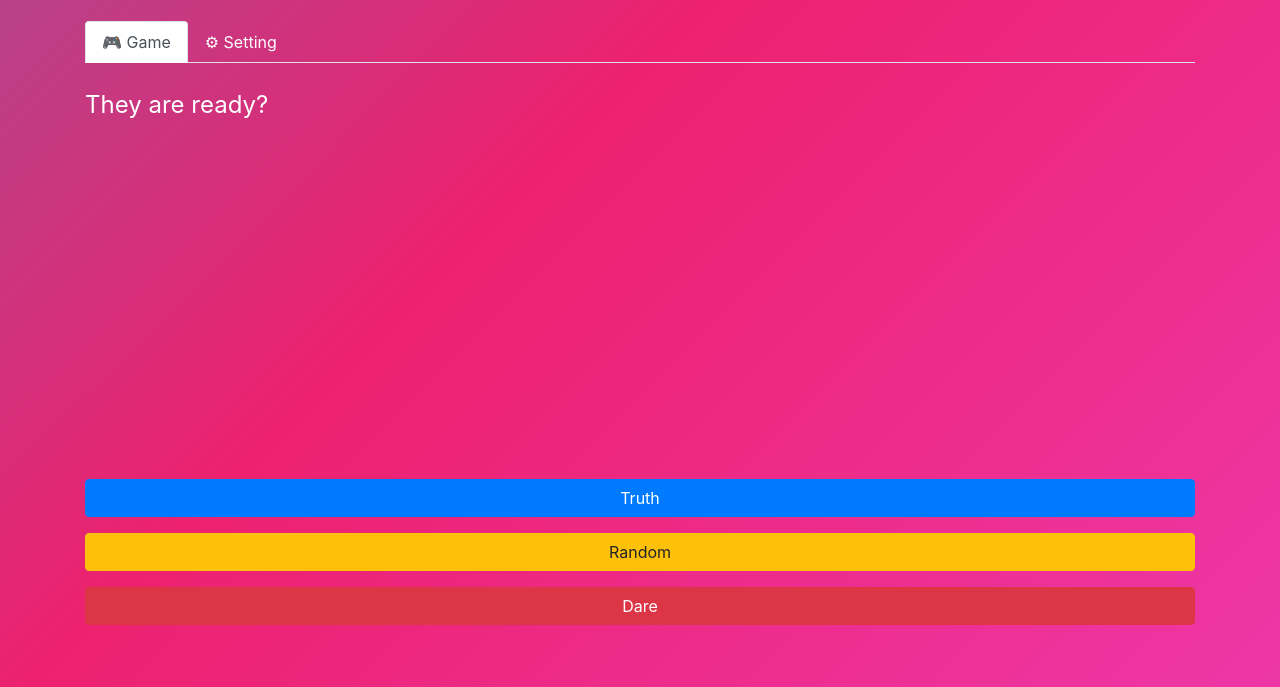
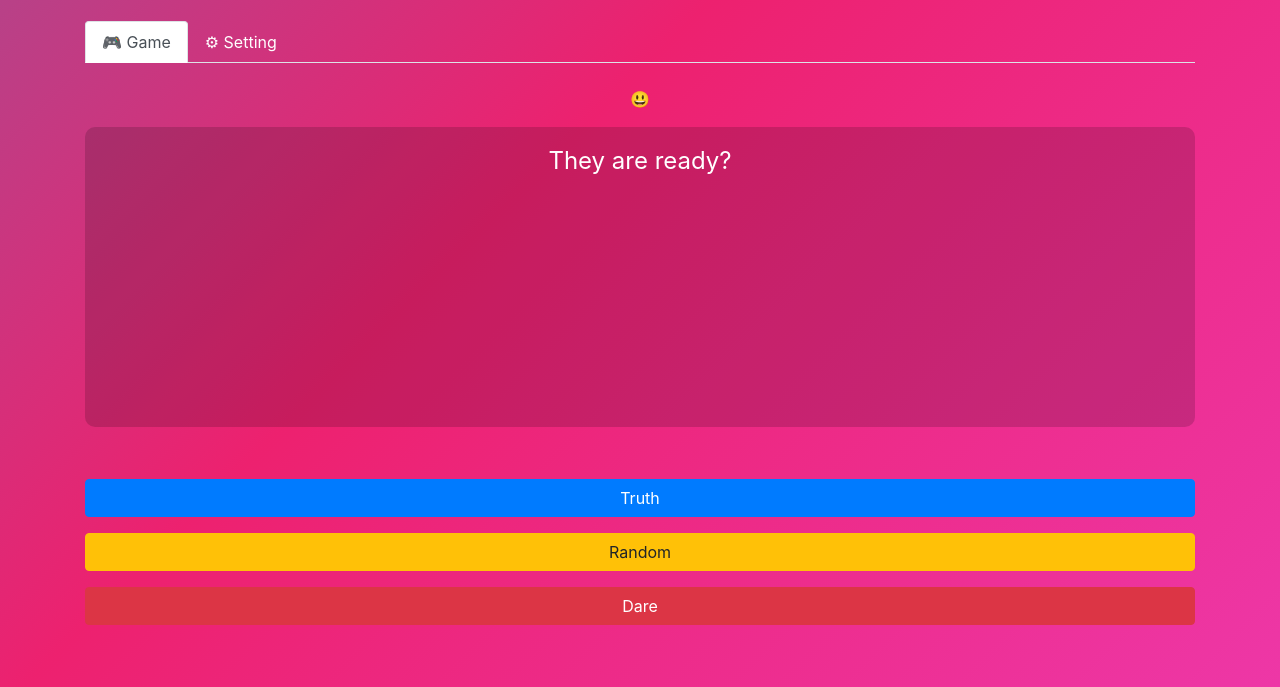
Before and after one commit to Urbox-app/tod, a website built with webpack: page public/index.html in a window 1280 px wide. Shown: the part 113-800 px from the top of the page. Built offline with nearby package versions, Linux system fonts and the light colour scheme.

Commit message:
new version display

```diff
--- a/public/index.html
+++ b/public/index.html
@@ -46,8 +46,11 @@
       <div class="conatiner">
         <div class="container-game">
           <div class="container-display my-4">
-            <div class="text-white">
-              <p id="display-text"></p>
+            <div class="text-center">
+              <p id="type" class="text-white">😃</p>
+              <div class="text-white display">
+                <p id="display-text"></p>
+              </div>
             </div>
           </div>
           <div class="container-btn">
--- a/src/css/style.css
+++ b/src/css/style.css
@@ -64,3 +64,12 @@ input[type=checkbox] {
 	display: flex;
 	align-items: center;
 }
+
+.display{
+	display: inline-block;
+	width: 100%;
+	height: 300px;
+	padding: 1rem;
+	background-color: rgb(0 0 0 / 16%);
+	border-radius: 10px;
+}
--- a/src/index.js
+++ b/src/index.js
@@ -8,6 +8,7 @@ const containerBtn = document.querySelector('.container-btn')
 const display = document.querySelector('#display-text')
 const inputLang = document.querySelector('#lang')
 const containerSetting = document.querySelector('#setting')
+const containerType = document.querySelector('#type')
 const customLevel = []
 
 let textInit = inputLang.value === 'en' ? 'They are ready?' : '¿Están listos?'
@@ -32,6 +33,7 @@ const getTruthAndDare = () => {
 
 const onChangeLang = () => {
   textInit = inputLang.value === 'en' ? 'They are ready?' : '¿Están listos?'
+  containerType.innerText = '😃'
   display.innerText = textInit;
   animateText()
 }
@@ -53,11 +55,8 @@ const animateText = () => {
 
 const upDatedView = (type, text) => {
   if (type != undefined || text != undefined) {
-    let template = `
-    <p> <b>${type}:</b> ${text}</p>
-    `
-
-    display.innerHTML = template
+    display.innerText = text
+    containerType.innerText = type
     animateText()
   }
 }
```
